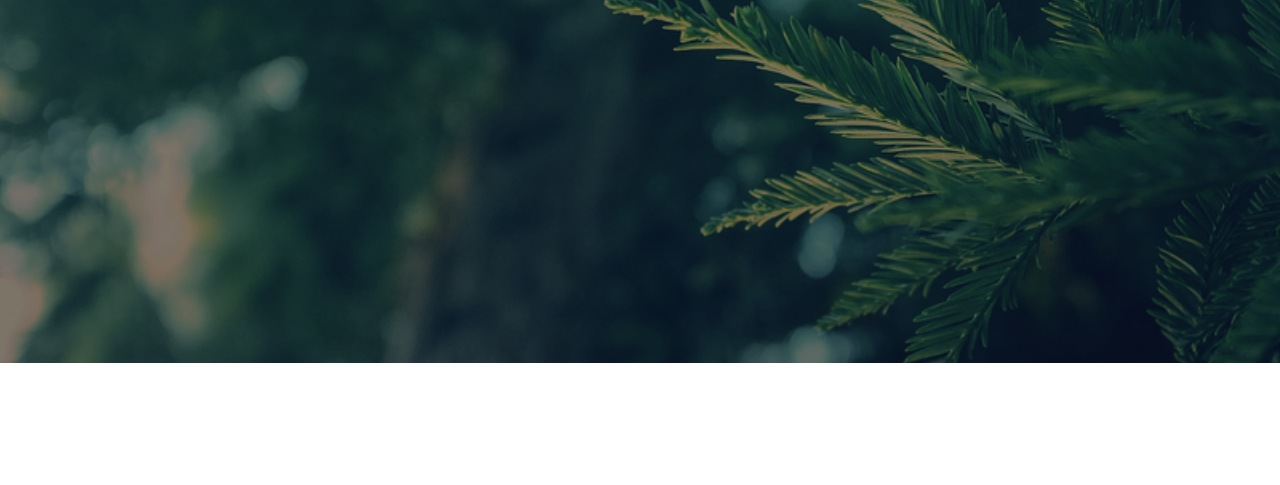
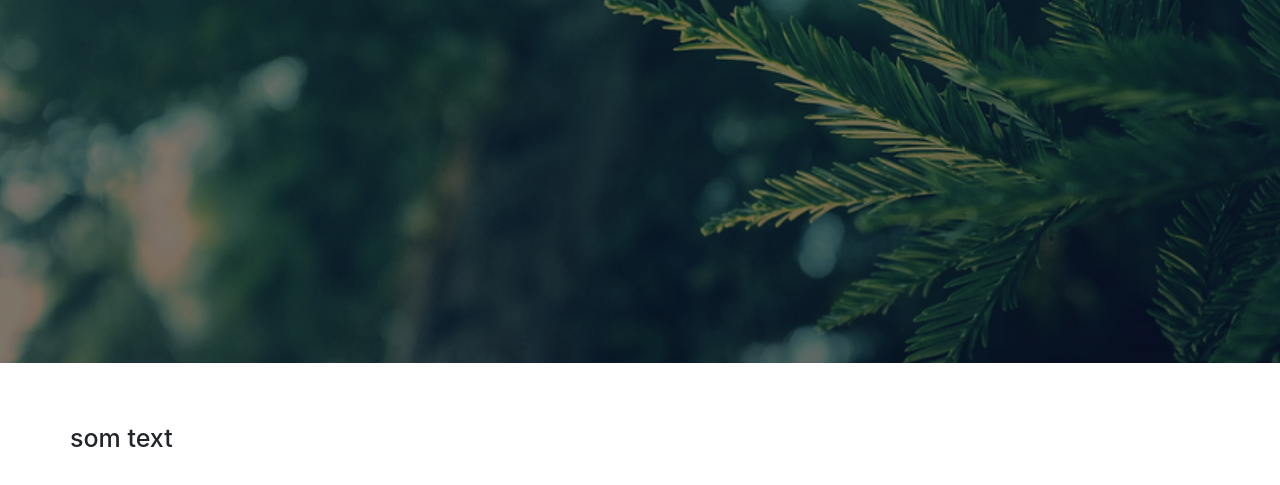
Before and after one commit to AlexZiz/elena, a plain HTML site: page index.html in a window 1280 px wide. Shown: the part 237-722 px from the top of the page. Drawn offline with nearby package versions, Linux system fonts and the light colour scheme.

Commit message:
edit adventages

```diff
--- a/index.html
+++ b/index.html
@@ -57,7 +57,7 @@
     <div class="section advantages">
         <div class="container">
           <div class="row">
-
+              <h1>som text</h1>
           </div>
         </div>
     </div>
--- a/less/style.less
+++ b/less/style.less
@@ -76,5 +76,6 @@ font-size: 10px;
   font-size: 1rem;
   h1 {
     text-align: center;
+    font-size: 10rem;
   }
 }
```
